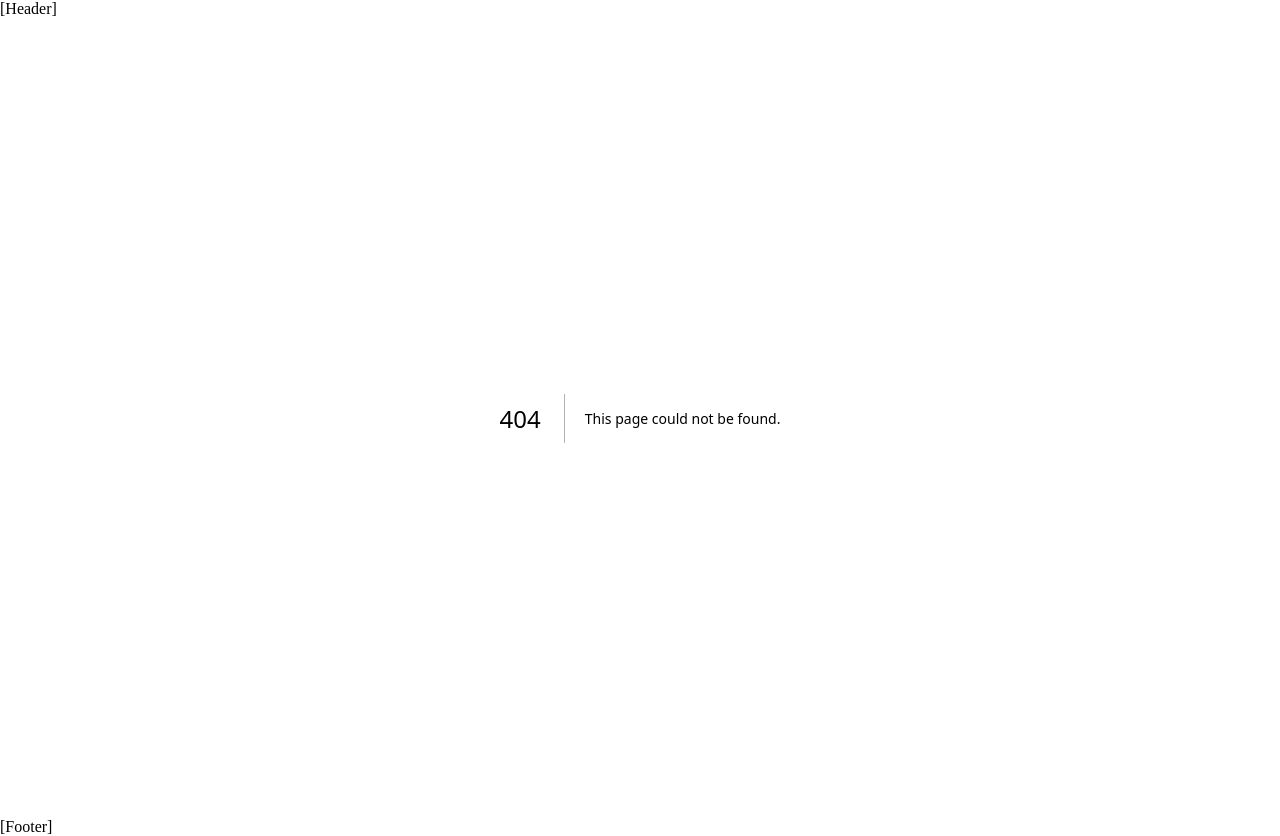
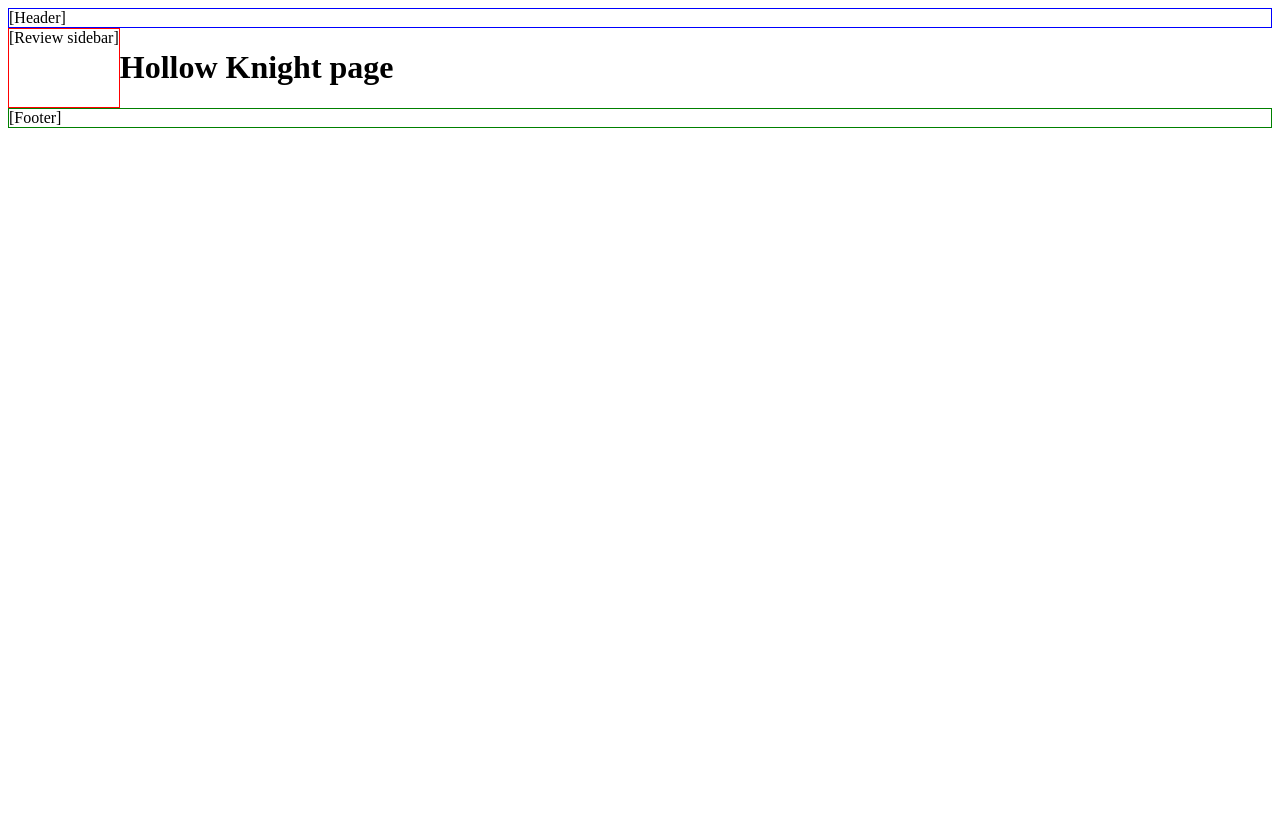
Before and after one commit to hlphap/next-reviews, a Next.js app: page /reviews/hollow-knight in a window 1280 px wide. Before the commit this address had no page. After the commit the page ends 800 px from the top, so only its background shows below. Built offline with nearby package versions, Linux system fonts and the light colour scheme.

Commit message:
✨ Feat: app router

```diff
--- a/app/layout.tsx
+++ b/app/layout.tsx
@@ -6,9 +6,9 @@
   return (
     <html lang="en">
       <body>
-      <header>[Header]</header>
+      <header style={{border: "solid blue 1px"}}>[Header]</header>
       {children}
-      <footer>[Footer]</footer>
+      <footer style={{border: "solid green 1px"}}>[Footer]</footer>
       </body>
     </html>
   )
--- a/app/page.tsx
+++ b/app/page.tsx
@@ -1,4 +1,5 @@
 export default function Homepage() {
+  console.log("Homepage rendering")
   return (
     <>
       <h1>This is homepage</h1>
--- /dev/null
+++ b/app/reviews/hollow-knight/page.tsx
@@ -0,0 +1,5 @@
+export default function HollowKnightPage() {
+  return (
+    <h1>Hollow Knight page</h1>
+  )
+}
--- /dev/null
+++ b/app/reviews/layout.tsx
@@ -0,0 +1,16 @@
+interface IProps {
+  children: React.ReactNode
+}
+
+export default function ReviewsLayout({ children }: IProps) {
+  return (
+    <div style={{display: "flex"}}>
+      <div style={{border: "solid red 1px"}}>
+        [Review sidebar]
+      </div>
+      <div>
+        {children}
+      </div>
+    </div>
+  )
+}
--- /dev/null
+++ b/app/reviews/stardew-valley/page.tsx
@@ -0,0 +1,5 @@
+export default function StardewValleyPage() {
+  return (
+    <h1>Stardew Valley page</h1>
+  )
+}
```
Also changed, not shown: app/about/page.tsx (added, +8 -0 lines).
